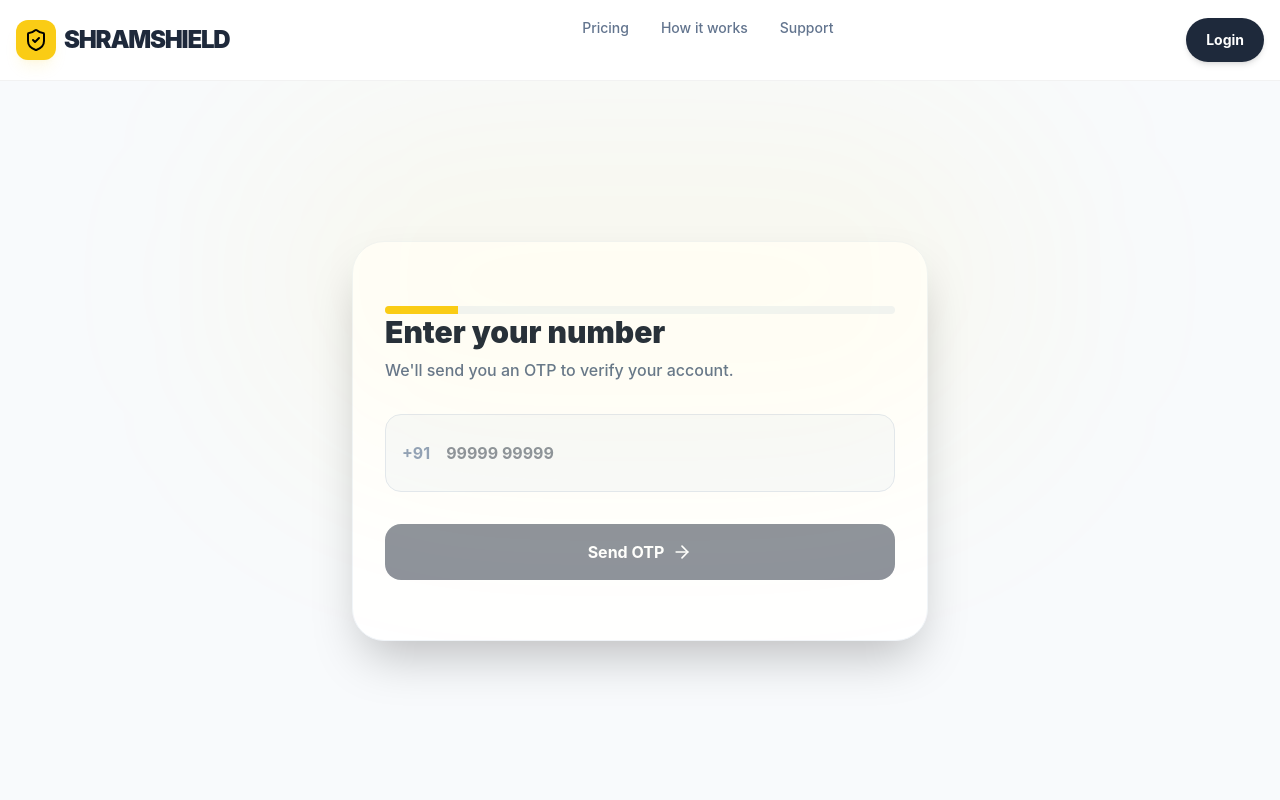
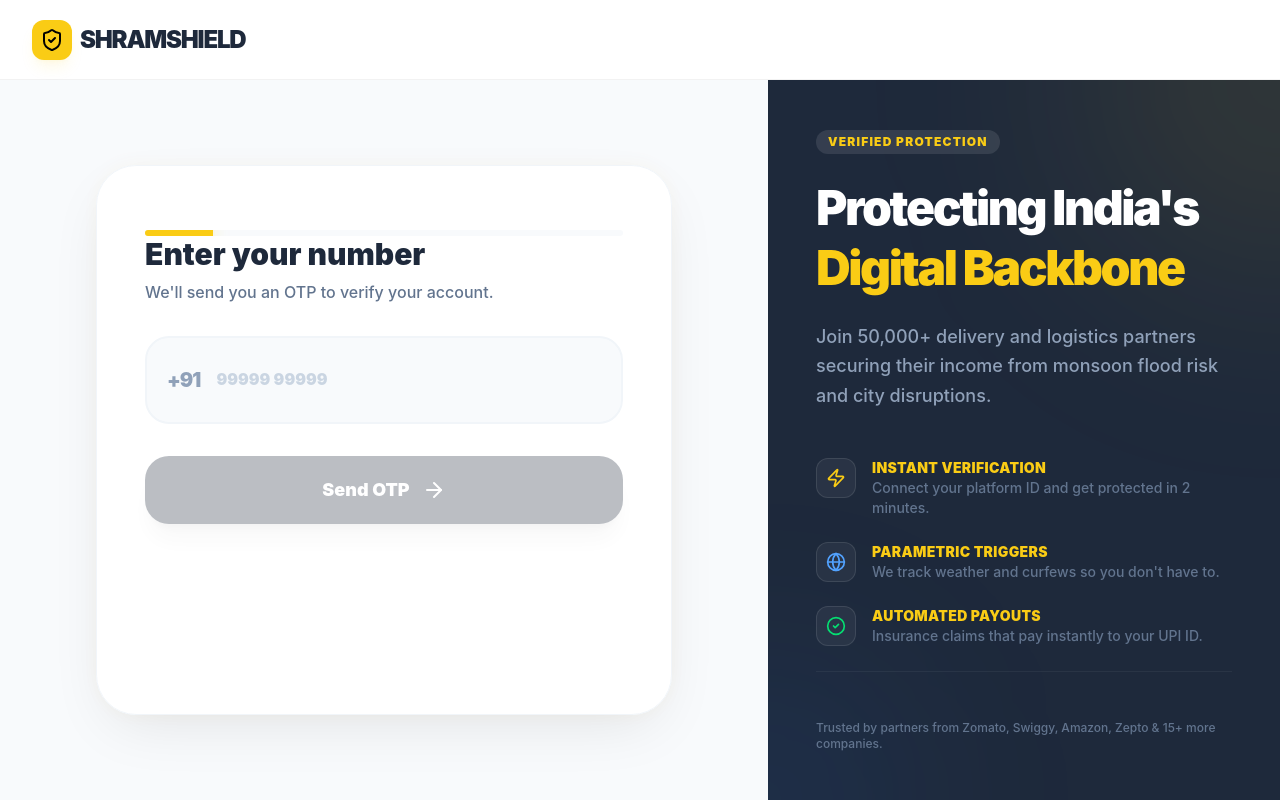
Before and after one commit to archeeetah/Guidewire-devtrails, a Next.js app in the folder frontend/: page /login in a window 1280 px wide. Built offline with nearby package versions, Linux system fonts and the light colour scheme.

Commit message:
feat: implement login page, onboarding wizard, and AI-powered protection modal with backend quote integration

```diff
--- a/frontend/src/app/login/page.tsx
+++ b/frontend/src/app/login/page.tsx
@@ -1,17 +1,101 @@
+"use client";
+
 import Navbar from "@/components/Navbar";
 import OnboardingWizard from "@/components/auth/OnboardingWizard";
+import { ShieldCheck, CheckCircle2, Zap, Globe } from "lucide-react";
+import { motion } from "framer-motion";
 
 export default function LoginPage() {
   return (
-    <main className="min-h-screen bg-slate-50 text-brand-slate selection:bg-brand-yellow selection:text-brand-dark flex flex-col">
-      <Navbar />
+    <main className="min-h-screen bg-white md:bg-slate-50 text-brand-slate selection:bg-brand-yellow selection:text-brand-dark flex flex-col overscroll-none overflow-hidden">
+      {/* Simplified Navbar for Onboarding */}
+      <nav className="h-14 sm:h-20 border-b border-black/5 bg-white flex items-center px-4 sm:px-8 shrink-0 relative z-50">
+        <a href="/" className="flex items-center gap-2">
+          <div className="w-8 h-8 sm:w-10 sm:h-10 bg-brand-yellow rounded-lg sm:rounded-xl flex items-center justify-center shadow-lg shadow-brand-yellow/10">
+            <ShieldCheck className="text-black w-5 h-5 sm:w-6 sm:h-6" />
+          </div>
+          <span className="text-lg sm:text-2xl font-black tracking-tighter uppercase text-brand-slate">ShramShield</span>
+        </a>
+      </nav>
 
-      <div className="flex-grow flex items-center justify-center p-4">
-         <OnboardingWizard />
+      <div className="flex-grow flex flex-col md:flex-row relative">
+
+        {/* Left Side: Onboarding Wizard */}
+        <div className="flex-grow flex items-center justify-center p-4 sm:p-8 relative z-20 order-2 md:order-1">
+           <OnboardingWizard />
+        </div>
+
+        {/* Right Side: Design Panel (Hidden on Small Screens) */}
+        <div className="hidden md:flex w-[40%] bg-brand-slate text-white p-12 flex-col justify-between relative overflow-hidden order-2">
+          {/* Subtle Animated Background Elements */}
+          <div className="absolute top-0 right-0 w-96 h-96 bg-brand-yellow/10 rounded-full blur-[120px] -translate-y-1/2 translate-x-1/2" />
+          <div className="absolute bottom-0 left-0 w-64 h-64 bg-blue-500/10 rounded-full blur-[100px] translate-y-1/2 -translate-x-1/2" />
+
+          <div className="relative z-10">
+            <motion.div
+               initial={{ opacity: 0, x: 20 }}
+               animate={{ opacity: 1, x: 0 }}
+               className="mb-12"
+            >
+              <div className="inline-flex items-center px-3 py-1 rounded-full bg-white/10 text-brand-yellow text-xs font-black uppercase tracking-widest mb-6">
+                 Verified Protection
+              </div>
+              <h1 className="text-5xl font-black tracking-tighter leading-tight mb-6">
+                Protecting India's <span className="text-brand-yellow">Digital Backbone</span>
+              </h1>
+              <p className="text-slate-400 text-lg font-medium leading-relaxed">
+                Join 50,000+ delivery and logistics partners securing their income from monsoon flood risk and city disruptions.
+              </p>
+            </motion.div>
+
+            {/* Icon Feature List */}
+            <div className="space-y-6">
+              {[
+                {
+                  icon: <Zap className="text-brand-yellow w-5 h-5" />,
+                  title: "Instant Verification",
+                  desc: "Connect your platform ID and get protected in 2 minutes."
+                },
+                {
+                  icon: <Globe className="text-blue-400 w-5 h-5" />,
+                  title: "Parametric Triggers",
+                  desc: "We track weather and curfews so you don't have to."
+                },
+                {
+                  icon: <CheckCircle2 className="text-green-400 w-5 h-5" />,
+                  title: "Automated Payouts",
+                  desc: "Insurance claims that pay instantly to your UPI ID."
+                }
+              ].map((item, i) => (
+                <motion.div
+                  key={i}
+                  initial={{ opacity: 0, x: 20 }}
+                  animate={{ opacity: 1, x: 0 }}
+                  transition={{ delay: 0.1 * i }}
+                  className="flex gap-4"
+                >
+                  <div className="w-10 h-10 rounded-xl bg-white/5 border border-white/10 flex items-center justify-center shrink-0">
+                    {item.icon}
+                  </div>
+                  <div>
+                    <h3 className="font-black text-sm uppercase tracking-wide text-brand-yellow">{item.title}</h3>
+                    <p className="text-slate-500 text-sm font-medium">{item.desc}</p>
+                  </div>
+                </motion.div>
+              ))}
+            </div>
+          </div>
+
+          <div className="relative z-10 pt-12 border-t border-white/5">
+             <p className="text-xs font-medium text-slate-500">
+               Trusted by partners from Zomato, Swiggy, Amazon, Zepto & 15+ more companies.
+             </p>
+          </div>
+        </div>
       </div>
 
-      {/* Background Decor */}
-      <div className="fixed top-20 left-1/2 -translate-x-1/2 w-[800px] h-[400px] bg-brand-yellow/5 blur-[100px] rounded-full pointer-events-none" />
+      {/* Global Background Decor for Mobile */}
+      <div className="md:hidden fixed top-0 left-0 w-full h-full pointer-events-none -z-10 bg-gradient-to-br from-white via-slate-50 to-brand-yellow/5" />
     </main>
   );
 }
--- a/frontend/src/components/ProtectionModal.tsx
+++ b/frontend/src/components/ProtectionModal.tsx
@@ -36,7 +36,7 @@ export default function ProtectionModal({ isOpen, onClose, platform }: Protectio
   useEffect(() => {
     if (isOpen && platform) {
       setIsLoading(true);
-      fetch("http://localhost:8000/api/policies/quote", {
+      fetch("http://127.0.0.1:8000/api/policies/quote", {
         method: "POST",
         headers: { "Content-Type": "application/json" },
         body: JSON.stringify({
--- a/frontend/src/components/auth/OnboardingWizard.tsx
+++ b/frontend/src/components/auth/OnboardingWizard.tsx
@@ -16,10 +16,13 @@ export default function OnboardingWizard() {
   });
   const [isSubmitting, setIsSubmitting] = useState(false);
   const [successData, setSuccessData] = useState<any>(null);
+  const [error, setError] = useState<string | null>(null);
+  const API_URL = "http://127.0.0.1:8000";
   const [platformSearch, setPlatformSearch] = useState("");
   const [showDropdown, setShowDropdown] = useState(false);
   const [isScanning, setIsScanning] = useState(false);
   const [hasScanned, setHasScanned] = useState(false);
+  const [isDetecting, setIsDetecting] = useState(false);
 
   const gigCompanies = ["Zomato", "Swiggy", "Blinkit", "Zepto", "Amazon", "Flipkart", "Uber", "Ola", "Rapido", "Porter", "Dunzo", "Shadowfax", "UrbanCompany"];
   const filteredCompanies = gigCompanies.filter(c => c.toLowerCase().includes(platformSearch.toLowerCase()));
@@ -76,19 +79,22 @@ export default function OnboardingWizard() {
 
   const handleSubmit = async () => {
     setIsSubmitting(true);
+    setError(null);
     try {
       // 1. Register User
-      const userRes = await fetch("http://localhost:8000/api/users/register", {
+      const userRes = await fetch(`${API_URL}/api/users/register`, {
         method: "POST",
         headers: { "Content-Type": "application/json" },
         body: JSON.stringify(formData)
       });
 
+      if (!userRes.ok) throw new Error("Verification Failed");
+
       const userData = await userRes.json();
       localStorage.setItem("worker_phone", formData.phone_number);
 
       // 2. Fetch Initial Quote
-      const quoteRes = await fetch("http://localhost:8000/api/policies/quote", {
+      const quoteRes = await fetch(`${API_URL}/api/policies/quote`, {
         method: "POST",
         headers: { "Content-Type": "application/json" },
         body: JSON.stringify({
@@ -97,13 +103,15 @@ export default function OnboardingWizard() {
         })
       });
 
+      if (!quoteRes.ok) throw new Error("Risk Profile Generation Failed");
+
       const quoteData = await quoteRes.json();
 
       setSuccessData({ user: userData, quote: quoteData });
       setStep(7);
     } catch (err) {
       console.error("Registration failed", err);
-      // Removed fallback for production ready logic
+      setError("Network Outage: Backend unreachable at 127.0.0.1:8000");
     }
     setIsSubmitting(false);
   };
@@ -115,15 +123,15 @@ export default function OnboardingWizard() {
   ];
 
   return (
-    <div className="w-full max-w-xl mx-auto bg-white rounded-2xl sm:rounded-[32px] shadow-2xl overflow-hidden border border-slate-100 p-5 sm:p-8 min-h-[400px] flex flex-col">
+    <div className="w-full max-w-xl mx-auto bg-white/90 backdrop-blur-xl rounded-[40px] shadow-[0_20px_60px_-15px_rgba(0,0,0,0.1),0_0_20px_rgba(250,204,21,0.05)] overflow-y-auto border border-slate-100 p-6 sm:p-12 max-h-[85vh] sm:min-h-[550px] flex flex-col relative overscroll-contain">
 
-      {/* Progress Bar */}
+      {/* Progress Bar with Glow */}
       {step < 7 && (
-        <div className="w-full h-2 bg-slate-100 mt-8 rounded-full overflow-hidden">
+        <div className="w-full h-1.5 bg-slate-100/50 mt-4 rounded-full overflow-hidden shrink-0 relative">
           <motion.div
-            className="h-full bg-brand-yellow"
+            className="h-full bg-brand-yellow shadow-[0_0_15px_rgba(250,204,21,0.6)]"
             animate={{ width: `${(step / 7) * 100}%` }}
-            transition={{ duration: 0.5, ease: "easeInOut" }}
+            transition={{ duration: 0.8, ease: [0.16, 1, 0.3, 1] }}
           />
         </div>
       )}
@@ -137,25 +145,26 @@ export default function OnboardingWizard() {
               <h2 className="text-2xl sm:text-3xl font-black text-brand-slate mb-2">Enter your number</h2>
               <p className="text-slate-500 mb-8 font-medium">We'll send you an OTP to verify your account.</p>
 
-              <div className="flex items-center gap-4 bg-slate-50 border border-slate-200 rounded-2xl p-4 focus-within:border-brand-yellow focus-within:ring-2 focus-within:ring-brand-yellow/20 transition-all">
-                <span className="text-slate-400 font-bold">+91</span>
+              <div className="flex items-center gap-4 bg-slate-50 border-2 border-slate-100 rounded-3xl p-5 focus-within:border-brand-yellow focus-within:bg-white focus-within:shadow-[0_0_30px_rgba(250,204,21,0.15)] transition-all duration-300">
+                <span className="text-slate-400 font-black text-xl tracking-tighter">+91</span>
                 <input
                   type="tel"
                   maxLength={10}
                   placeholder="99999 99999"
-                  className="bg-transparent w-full text-xl font-bold text-brand-slate border-none focus:outline-none"
+                  className="bg-transparent w-full text-2xl font-black text-brand-slate border-none focus:outline-none placeholder:text-slate-300"
                   value={formData.phone_number}
                   onChange={(e) => updateForm("phone_number", e.target.value.replace(/\D/g, '').slice(0, 10))}
                 />
               </div>
 
-              <button
+              <motion.button
+                whileTap={{ scale: 0.97 }}
                 onClick={handleNext}
                 disabled={formData.phone_number.length < 10}
-                className="w-full mt-8 py-4 bg-brand-slate text-white font-bold rounded-2xl hover:bg-black transition-all disabled:opacity-50 flex items-center justify-center gap-2"
+                className="w-full mt-8 py-5 bg-brand-slate text-white text-lg font-black rounded-3xl hover:bg-black transition-all disabled:opacity-30 disabled:cursor-not-allowed flex items-center justify-center gap-3 shadow-xl"
               >
-                Send OTP <ArrowRight className="w-5 h-5" />
-              </button>
+                Send OTP <ArrowRight className="w-6 h-6" />
+              </motion.button>
             </motion.div>
           )}
 
@@ -279,26 +288,30 @@ export default function OnboardingWizard() {
                 </motion.div>
               )}
 
-              <label className="block text-sm font-bold text-brand-slate mb-2 mt-6">Or Type Manual ID</label>
+              <label className="block text-sm font-black text-brand-slate uppercase tracking-widest mb-2 mt-8 opacity-40">Worker ID / Partner App Tag</label>
               <input
                  type="text"
-                 placeholder="e.g. ZOM-8192"
-                 disabled={hasScanned}
-                 className={`w-full bg-slate-50 border border-slate-200 rounded-2xl p-4 text-lg font-bold text-brand-slate uppercase focus:border-brand-yellow focus:ring-2 focus:ring-brand-yellow/20 outline-none ${hasScanned ? 'opacity-50 cursor-not-allowed hidden' : ''}`}
+                 placeholder="e.g. ABC or Worker-9102"
+                 className="w-full bg-slate-50 border-2 border-slate-100 rounded-3xl p-5 text-xl font-black text-brand-slate uppercase focus:border-brand-yellow focus:bg-white transition-all outline-none"
                  value={formData.platform_worker_id}
                  onChange={(e) => updateForm("platform_worker_id", e.target.value)}
               />
 
-              <button
+              <motion.button
+                whileTap={{ scale: 0.97 }}
                 onClick={() => {
                   setStep(4);
                   setTimeout(() => setStep(5), 2500);
                 }}
                 disabled={!formData.name || !formData.platform || !formData.platform_worker_id}
-                className="w-full mt-8 py-4 bg-brand-yellow text-brand-dark font-black rounded-2xl hover:bg-black hover:text-white transition-all disabled:opacity-50"
+                className="w-full mt-10 py-5 bg-brand-yellow text-brand-dark text-lg font-black rounded-3xl hover:bg-black hover:text-white transition-all disabled:opacity-30 flex items-center justify-center gap-2 shadow-xl shadow-brand-yellow/10"
               >
                 Continue
-              </button>
+              </motion.button>
+
+              {(!formData.name || !formData.platform || !formData.platform_worker_id) && (
+                <p className="text-center mt-4 text-xs font-black text-slate-300 uppercase tracking-widest">Please fill all fields to continue</p>
+              )}
             </motion.div>
           )}
 
@@ -320,37 +333,39 @@ export default function OnboardingWizard() {
                 <input
                   type="text"
                   placeholder="e.g. Bandra, Mumbai"
-                  className="w-full bg-slate-50 border border-slate-200 rounded-2xl p-4 text-lg font-bold text-brand-slate focus:border-brand-yellow focus:ring-2 focus:ring-brand-yellow/20 outline-none"
+                  className="w-full bg-slate-50 border-2 border-slate-100 rounded-3xl p-5 text-xl font-black text-brand-slate focus:border-brand-yellow focus:bg-white transition-all outline-none"
                   value={formData.primary_zone}
                   onChange={(e) => updateForm("primary_zone", e.target.value)}
                 />
 
                 <div className="relative flex items-center py-2">
                   <div className="flex-grow border-t border-slate-100"></div>
-                  <span className="flex-shrink-0 mx-4 text-slate-400 text-sm font-bold">OR</span>
+                  <span className="flex-shrink-0 mx-4 text-slate-400 text-xs font-black">OR</span>
                   <div className="flex-grow border-t border-slate-100"></div>
                 </div>
 
-                <button
+                <motion.button
+                  whileTap={{ scale: 0.97 }}
                   onClick={autoDetectLocation}
                   disabled={isDetecting}
-                  className="w-full p-4 rounded-2xl font-bold text-brand-slate transition-all border-2 border-brand-yellow bg-brand-yellow/10 hover:bg-brand-yellow hover:text-brand-dark flex justify-center items-center gap-2 disabled:opacity-50"
+                  className="w-full p-5 rounded-3xl font-black text-brand-slate transition-all border-2 border-brand-yellow bg-brand-yellow/5 hover:bg-brand-yellow hover:text-brand-dark flex justify-center items-center gap-3 disabled:opacity-30"
                 >
                   {isDetecting ? (
-                    <><Loader2 className="w-5 h-5 animate-spin"/> Locating Satellite...</>
+                    <><Loader2 className="w-6 h-6 animate-spin"/> Locating Satellite...</>
                   ) : (
                     <>📍 Auto-Detect My Location</>
                   )}
-                </button>
+                </motion.button>
               </div>
 
-              <button
+              <motion.button
+                whileTap={{ scale: 0.97 }}
                 onClick={() => setStep(6)}
                 disabled={!formData.primary_zone}
-                className="w-full mt-4 py-4 bg-brand-yellow text-brand-dark font-black rounded-2xl hover:bg-black hover:text-white transition-all disabled:opacity-50 flex items-center justify-center gap-2"
+                className="w-full mt-6 py-5 bg-brand-slate text-white text-lg font-black rounded-3xl hover:bg-black transition-all disabled:opacity-30 flex items-center justify-center gap-2"
               >
                 Continue to Payouts
-              </button>
+              </motion.button>
             </motion.div>
           )}
 
@@ -370,17 +385,22 @@ export default function OnboardingWizard() {
                  value={formData.upi_id}
                  onChange={(e) => updateForm("upi_id", e.target.value.toLowerCase())}
               />
-              <button
+              <motion.button
+                whileTap={{ scale: 0.97 }}
                 onClick={handleSubmit}
                 disabled={!formData.upi_id.includes("@") || isSubmitting}
-                className="w-full py-4 bg-brand-yellow text-brand-dark font-black rounded-2xl hover:bg-black hover:text-white transition-all disabled:opacity-50 flex items-center justify-center gap-2 shadow-xl shadow-brand-yellow/20"
+                className="w-full py-5 bg-black text-white text-lg font-black rounded-3xl hover:bg-brand-yellow hover:text-black transition-all disabled:opacity-30 disabled:cursor-not-allowed flex items-center justify-center gap-2 shadow-xl shadow-brand-yellow/10"
               >
                 {isSubmitting ? (
-                  <><Loader2 className="w-5 h-5 animate-spin" /> Finalizing Protecton...</>
+                  <><Loader2 className="w-6 h-6 animate-spin" /> Finalizing Protection...</>
                 ) : (
-                  <><ShieldCheck className="w-5 h-5" /> Lock & Generate Plan</>
+                  <><ShieldCheck className="w-6 h-6" /> Lock & Generate Plan</>
                 )}
-              </button>
+              </motion.button>
+
+              {error && (
+                <p className="text-red-500 text-xs font-black uppercase text-center mt-4 tracking-wider animate-pulse">{error}</p>
+              )}
             </motion.div>
           )}
 
```
Also changed, not shown: 1 other file (tests, documents, lock files or other folders).
